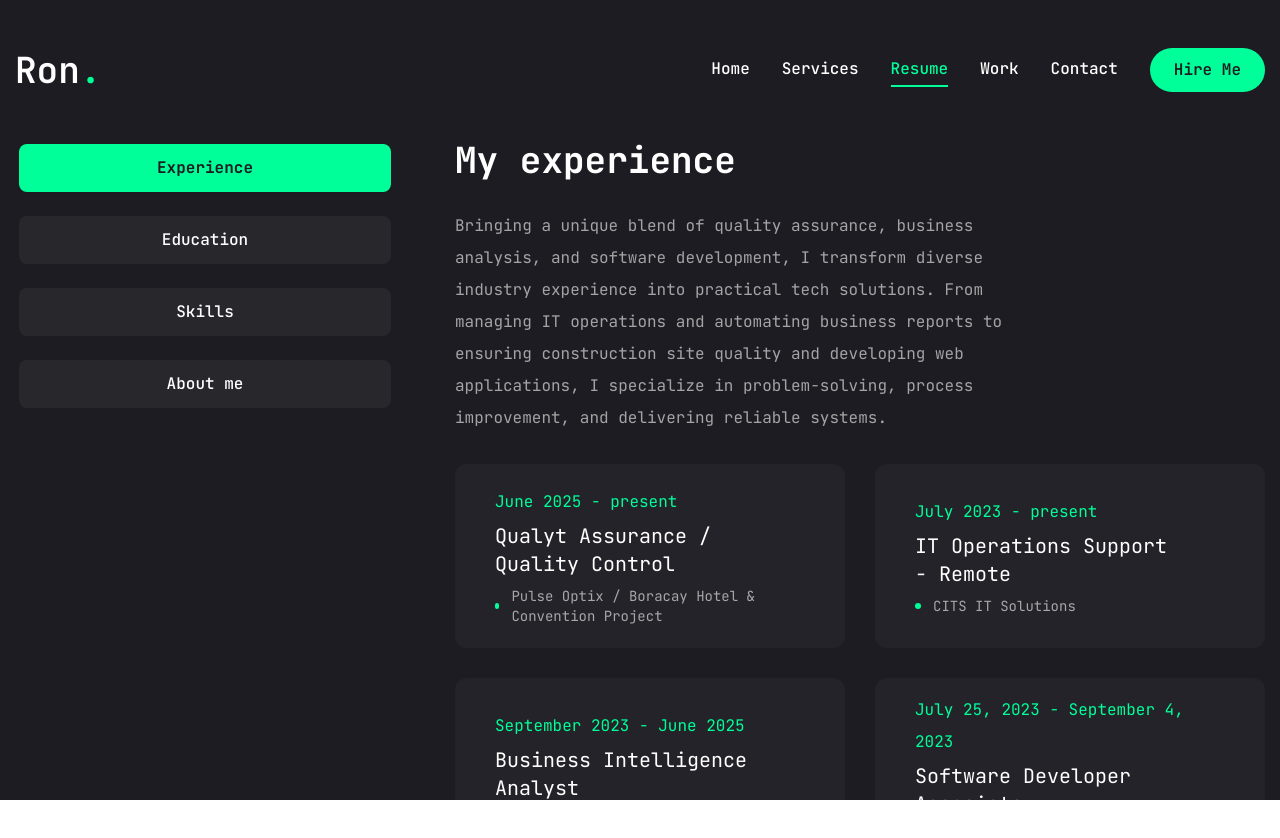
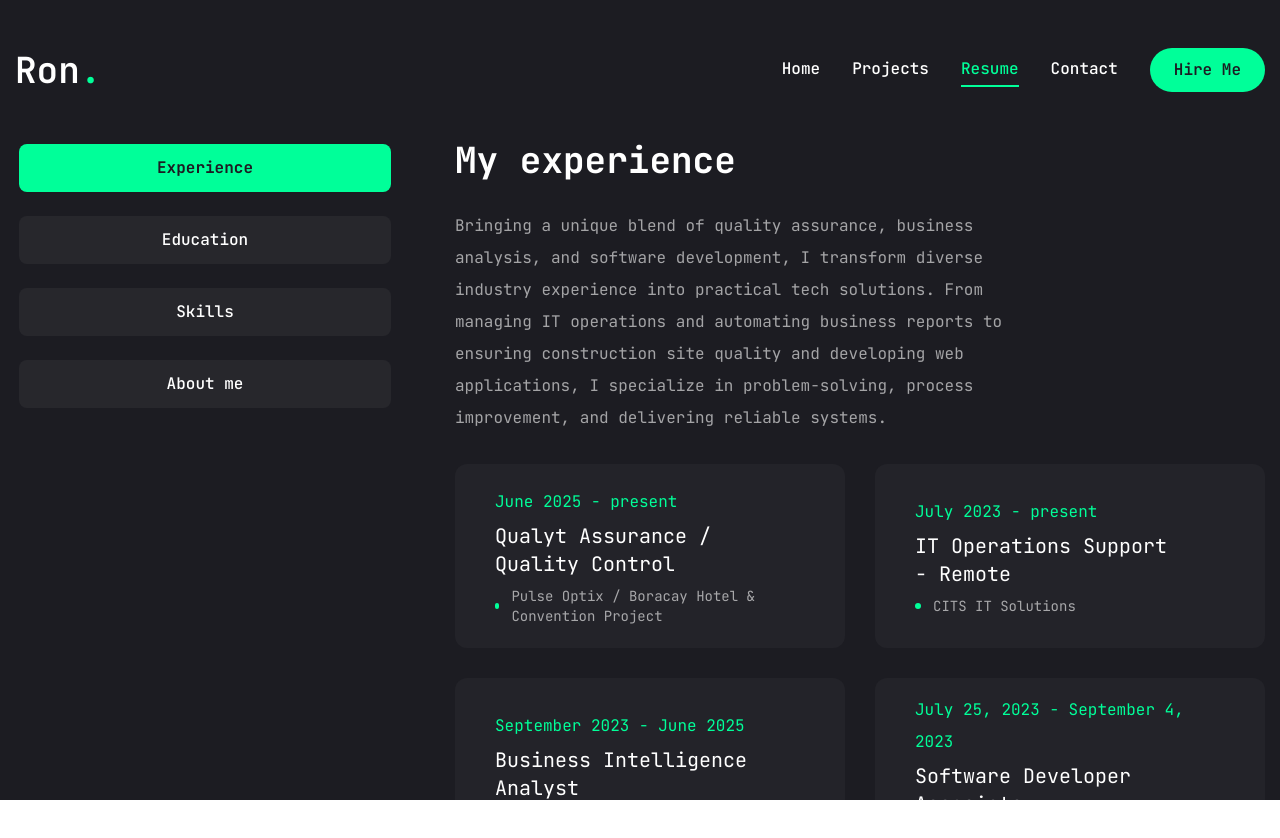
Before and after one commit to eringz/portfolio, a Next.js app: page /resume in a window 1280 px wide. Shown: the top 838 px of the page. Built offline with nearby package versions, Linux system fonts and the light colour scheme.

Commit message:
Rearrangement of Navigation per Visitor's POV.

```diff
--- a/data/index.ts
+++ b/data/index.ts
@@ -11,18 +11,19 @@ export const navLinks = [
         name: "home",
         path: "/"
     },
+    // {
+    //     name: "services",
+    //     path: "/services",
+    // },
     {
-        name: "services",
-        path: "/services",
+        name: "projects",
+        path: "/projects"
     },
     {
         name: "resume",
         path: "/resume",
     },
-    {
-        name: "work",
-        path: "/work"
-    },
+
     {
         name: "contact",
         path: "/contact",
```
Also changed, not shown: app/projects/page.tsx (renamed from app/work/page.tsx).
